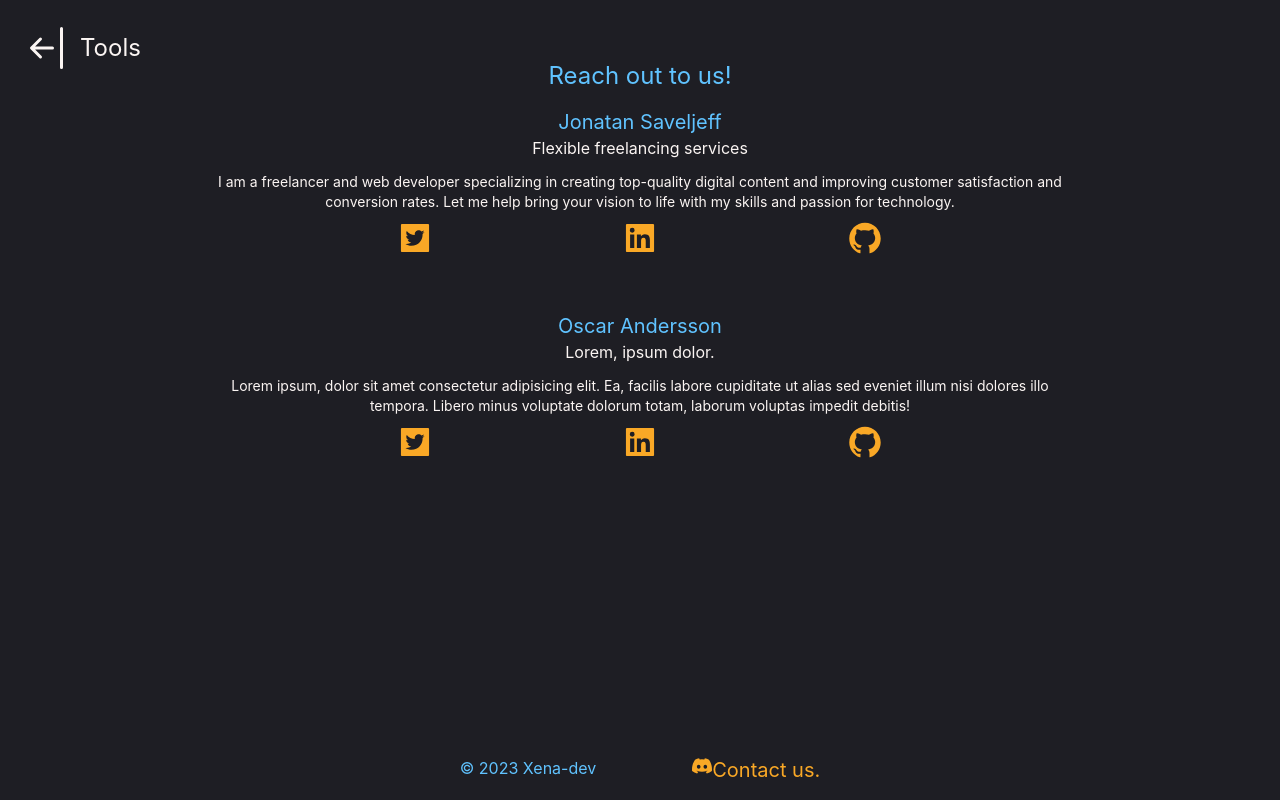
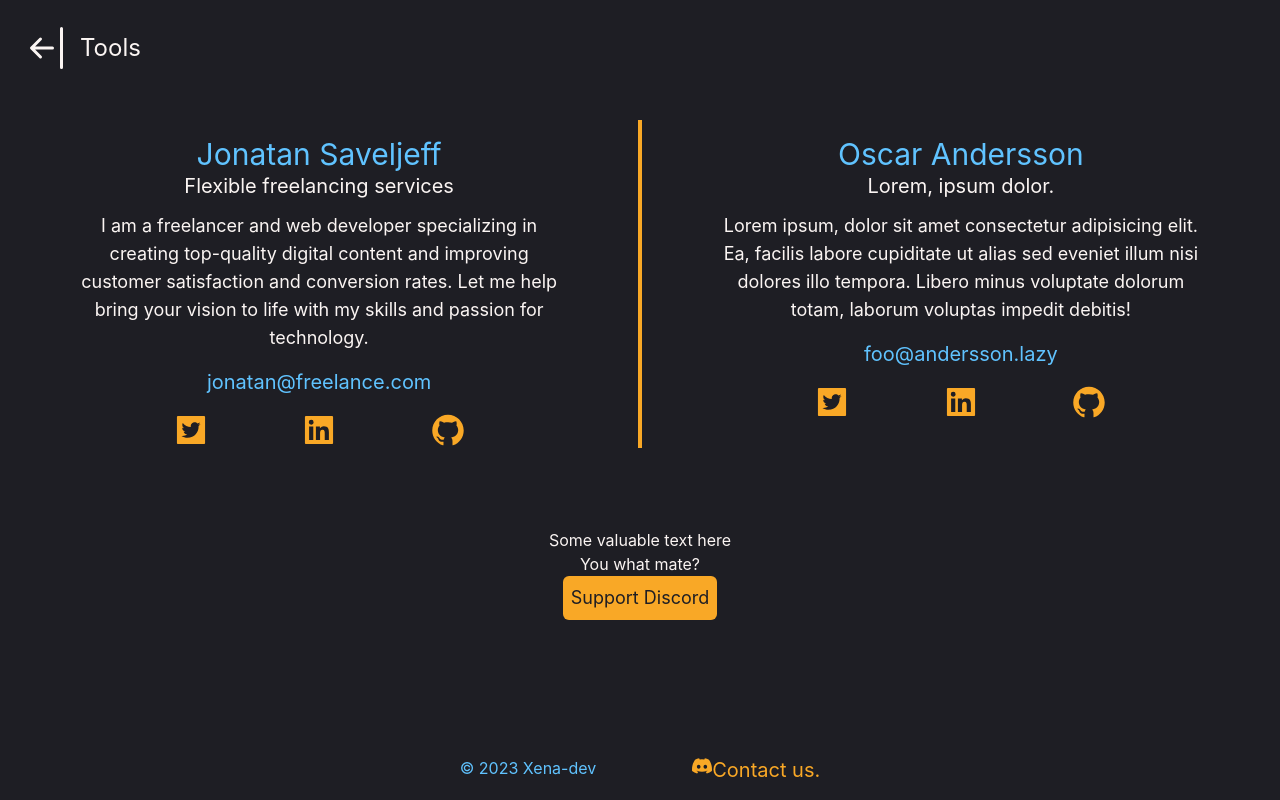
Before and after one commit to XenaDevs/tools, a Next.js app: page /contact in a window 1280 px wide. Built offline with nearby package versions, Linux system fonts and the light colour scheme.

Commit message:
contact page + linkbutton

```diff
--- /dev/null
+++ b/components/LinkButton/index.tsx
@@ -0,0 +1,19 @@
+import Link from "next/link";
+
+type Props = {
+  target?: string;
+  href: string;
+  children: React.ReactNode;
+};
+
+export const LinkButton = ({ href, target, children }: Props) => {
+  return (
+    <Link
+      className="bg-CTA text-Black text-lg p-2 rounded-md w-fit mx-auto"
+      href={href}
+      target={target}
+    >
+      {children}
+    </Link>
+  );
+};
--- a/components/index.tsx
+++ b/components/index.tsx
@@ -3,3 +3,4 @@ export * from "./InputArea";
 export * from "./InputTextArea";
 export * from "./HomeButton";
 export * from "./Button";
+export * from "./LinkButton";
--- a/pages/_footer.tsx
+++ b/pages/_footer.tsx
@@ -1,16 +1,14 @@
+import Link from "next/link";
 import { BsDiscord } from "react-icons/bs";
 
 const Footer = () => {
   return (
     <div className="absolute bottom-auto sm:bottom-0 pb-4 mt-4 md:mt-0 flex justify-between md:justify-center md:gap-10 lg:gap-20 px-5 md:px-20 lg:px-40 w-full">
       <p className="text-Accent text-md">© 2023 Xena-dev</p>
-      <div
-        className="flex cursor-pointer ml-4"
-        onClick={() => window.open("/discord", "_blank")}
-      >
+      <Link className="flex ml-4" href="/discord" target="_blank">
         <BsDiscord fill="#f9a826" className="text-lg md:text-xl" />
         <h2 className="text-md text-CTA md:text-xl">Contact us.</h2>
-      </div>
+      </Link>
     </div>
   );
 };
--- a/pages/contact.tsx
+++ b/pages/contact.tsx
@@ -4,25 +4,31 @@ import {
   AiFillLinkedin,
   AiFillGithub,
 } from "react-icons/ai";
+import { LinkButton } from "../components";
 
 const Contact = () => {
   return (
-    <main className="px-10 md:px-20 lg:px-30 max-w-5xl mx-auto">
+    <main className="px-10 md:px-20 lg:px-30 max-w-7xl mx-auto">
       <section className="min-h-screen pt-10">
-        <h1 className="text-Accent text-2xl mt-5">Reach out to us!</h1>
-        <div className="flex flex-col justify-between">
-          <div className="mt-4">
-            <h2 className="text-xl text-Accent">Jonatan Saveljeff</h2>
-            <h3 className="text-md">Flexible freelancing services</h3>
-            <p className="text-sm mt-3">
+        <div className="flex flex-col mt-5 md:flex-row md:mt-20 md:gap-20 justify-between">
+          <div className="mt-4 w-1/2" id="jonatan">
+            <h2 className="text-xl md:2xl lg:text-3xl text-Accent">
+              Jonatan Saveljeff
+            </h2>
+            <h3 className="text-md md:text-lg lg:text-xl">
+              Flexible freelancing services
+            </h3>
+            <p className="text-sm md:text-md lg:text-lg mt-3">
               I am a freelancer and web developer specializing in creating
               top-quality digital content and improving customer satisfaction
               and conversion rates. Let me help bring your vision to life with
               my skills and passion for technology.
             </p>
+            <p className="my-4 text-Accent text-xl">jonatan@freelance.com</p>
             <div className="flex justify-evenly text-4xl mt-2 text-CTA">
               <AiFillTwitterSquare
                 onClick={() => router.push("https://twitter.com/JonatanSav")}
+                className="hover:cursor-pointer hover:bg-opacity-90"
               />
               <AiFillLinkedin
                 onClick={() =>
@@ -30,30 +36,60 @@ const Contact = () => {
                     "https://www.linkedin.com/in/jonatan-saveljeff-a94650109/"
                   )
                 }
+                className="hover:cursor-pointer hover:bg-opacity-90"
               />
               <AiFillGithub
                 onClick={() =>
                   router.push("https://github.com/Saveljeffjonatan")
                 }
+                className="hover:cursor-pointer hover:bg-opacity-90"
               />
             </div>
           </div>
 
-          <div className="mt-14" />
+          <div className="mt-14 md:hidden" />
+          <div className="w-1 bg-CTA" />
 
-          <h2 className="text-xl text-Accent">Oscar Andersson</h2>
-          <h3 className="text-md">Lorem, ipsum dolor.</h3>
-          <p className="text-sm mt-3">
-            Lorem ipsum, dolor sit amet consectetur adipisicing elit. Ea,
-            facilis labore cupiditate ut alias sed eveniet illum nisi dolores
-            illo tempora. Libero minus voluptate dolorum totam, laborum voluptas
-            impedit debitis!
-          </p>
-          <div className="flex justify-evenly text-4xl mt-2 text-CTA">
-            <AiFillTwitterSquare />
-            <AiFillLinkedin />
-            <AiFillGithub />
+          <div className="mt-4 w-1/2" id="oscar">
+            <h2 className="text-xl md:text-2xl lg:text-3xl text-Accent">
+              Oscar Andersson
+            </h2>
+            <h3 className="text-md md:text-lg lg:text-xl">
+              Lorem, ipsum dolor.
+            </h3>
+            <p className="text-sm md:text-md lg:text-lg mt-3">
+              Lorem ipsum, dolor sit amet consectetur adipisicing elit. Ea,
+              facilis labore cupiditate ut alias sed eveniet illum nisi dolores
+              illo tempora. Libero minus voluptate dolorum totam, laborum
+              voluptas impedit debitis!
+            </p>
+            <p className="my-4 text-Accent text-xl">foo@andersson.lazy</p>
+            <div className="flex justify-evenly text-4xl mt-2 text-CTA">
+              <AiFillTwitterSquare
+                className="hover:cursor-pointer hover:bg-opacity-90"
+                onClick={() => router.push("/")}
+              />
+              <AiFillLinkedin
+                className="hover:cursor-pointer hover:bg-opacity-90"
+                onClick={() => router.push("/")}
+              />
+
+              <AiFillGithub
+                onClick={() => router.push("/")}
+                className="hover:cursor-pointer hover:bg-opacity-90"
+              />
+            </div>
           </div>
+        </div>
+
+        <div className="hidden md:flex mt-20" />
+
+        <div className="hidden md:flex flex-col w-fit mx-auto">
+          <h2>Some valuable text here</h2>
+          <p>You what mate?</p>
+          <LinkButton href="/discord" target={"_blank"}>
+            Support Discord
+          </LinkButton>
         </div>
       </section>
     </main>
```
